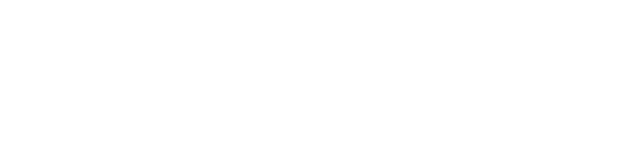
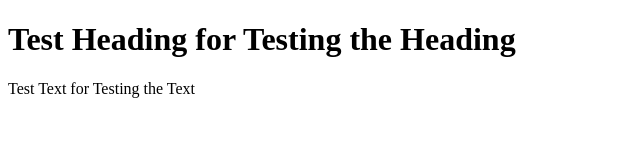
Before and after one commit to connor-molseed/connor-molseed.webportfolio.github.io, a plain HTML site: page index.html in a window 1280 px wide. Shown: the whole page, without its empty margins (0-640 px from the left). Drawn offline with Linux system fonts and the light colour scheme.

Commit message:
added test text to index

```diff
--- a/index.html
+++ b/index.html
@@ -6,6 +6,7 @@
 	<title>Connor Molseed - Web Development Portfolio</title>
 </head>
 <body>
-
+	<h1>Test Heading for Testing the Heading</h1>
+	<p>Test Text for Testing the Text</p>
 </body>
 </html>
```
